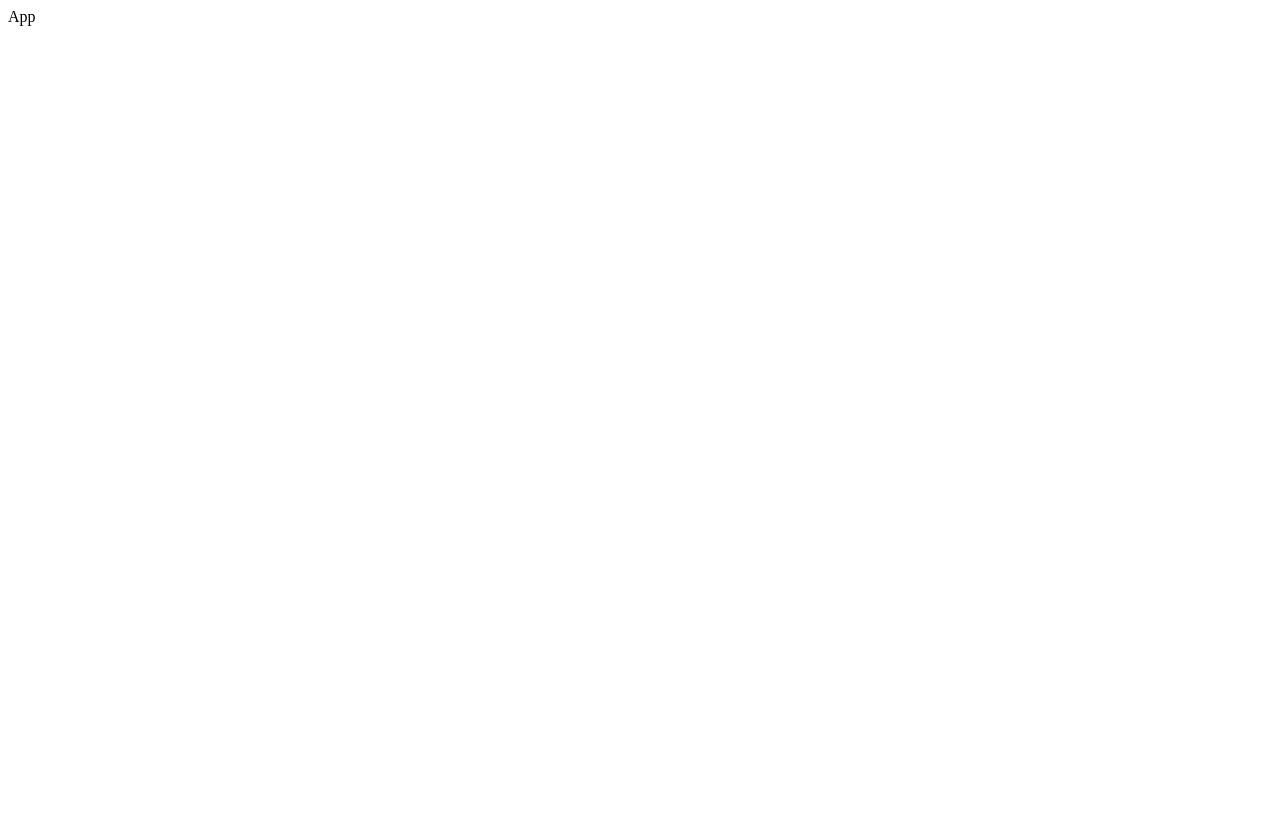
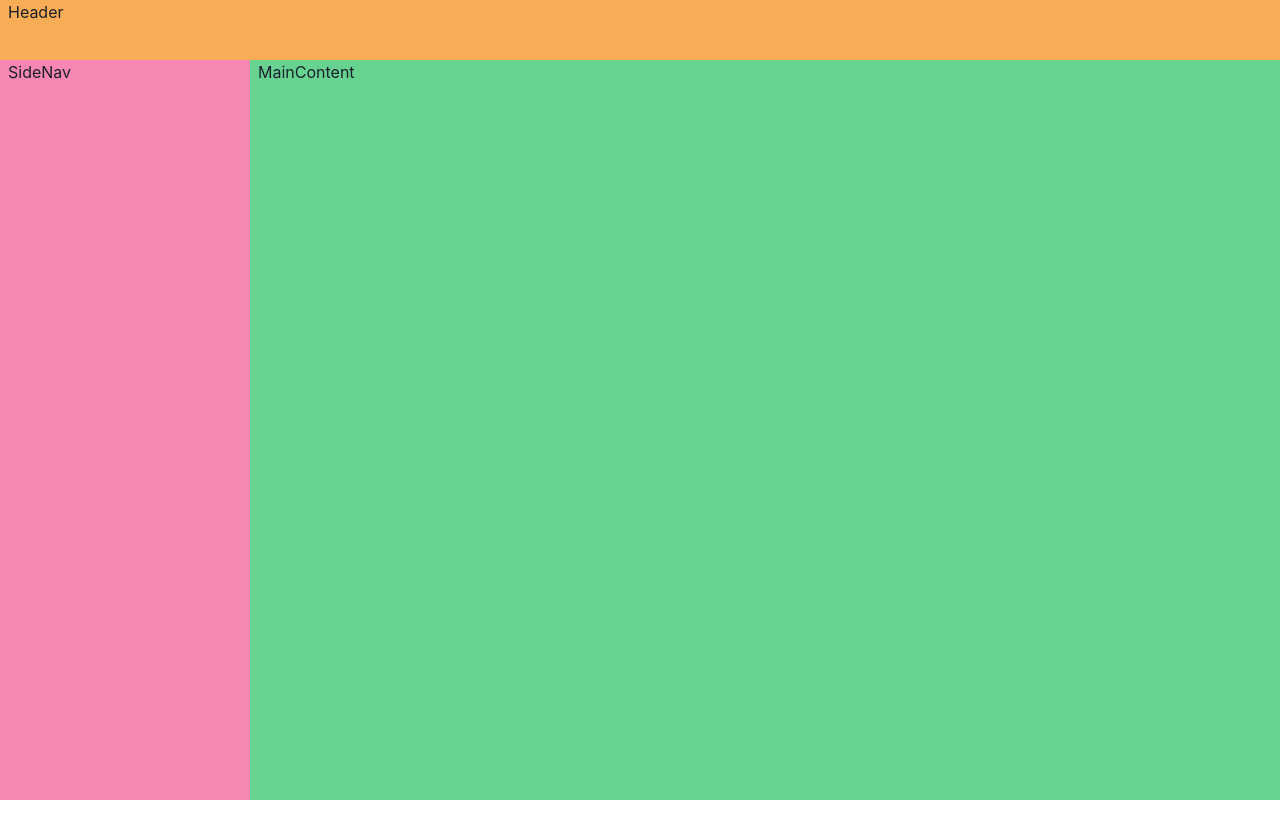
Before and after one commit to manuelparra/ultimate-react, a React (Vite) app in the folder 08-Proyecto-MealFinder/MEAL-FINDER/: page / in a window 1280 px wide. Built offline with nearby package versions, Linux system fonts and the light colour scheme.

Commit message:
MEAL FINDER - Layout

```diff
--- a/08-Proyecto-MealFinder/MEAL-FINDER/package.json
+++ b/08-Proyecto-MealFinder/MEAL-FINDER/package.json
@@ -10,6 +10,10 @@
     "preview": "vite preview"
   },
   "dependencies": {
+    "@chakra-ui/react": "^2.8.2",
+    "@emotion/react": "^11.13.0",
+    "@emotion/styled": "^11.13.0",
+    "framer-motion": "^11.3.28",
     "react": "^18.3.1",
     "react-dom": "^18.3.1"
   },
--- a/08-Proyecto-MealFinder/MEAL-FINDER/src/App.tsx
+++ b/08-Proyecto-MealFinder/MEAL-FINDER/src/App.tsx
@@ -1,5 +1,27 @@
+import { Grid, GridItem } from "@chakra-ui/react";
+import Header from "./components/Header";
+import SideNav from "./components/SideNav";
+import MainContent from "./components/MainContent";
+
 function App() {
-  return <div>App</div>;
+  return (
+    <Grid
+      templateAreas={`"header header"
+                  "nav main"`}
+      gridTemplateRows={"60px 1fr"}
+      gridTemplateColumns={{ sm: `0 1fr`, md: `250px 1fr` }}
+    >
+      <GridItem pl="2" bg="orange.300" area={"header"}>
+        <Header />
+      </GridItem>
+      <GridItem pl="2" bg="pink.300" area={"nav"} height="calc(100vh - 60px)">
+        <SideNav />
+      </GridItem>
+      <GridItem pl="2" bg="green.300" area={"main"}>
+        <MainContent />
+      </GridItem>
+    </Grid>
+  );
 }
 
 export default App;
--- a/08-Proyecto-MealFinder/MEAL-FINDER/src/main.tsx
+++ b/08-Proyecto-MealFinder/MEAL-FINDER/src/main.tsx
@@ -2,9 +2,12 @@ import { StrictMode } from "react";
 import { createRoot } from "react-dom/client";
 import App from "./App.tsx";
 import "./index.css";
+import { ChakraProvider } from "@chakra-ui/react";
 
 createRoot(document.getElementById("root")!).render(
   <StrictMode>
-    <App />
+    <ChakraProvider>
+      <App />
+    </ChakraProvider>
   </StrictMode>,
 );
```
Also changed, not shown: 1 other file (tests, documents, lock files or other folders).
